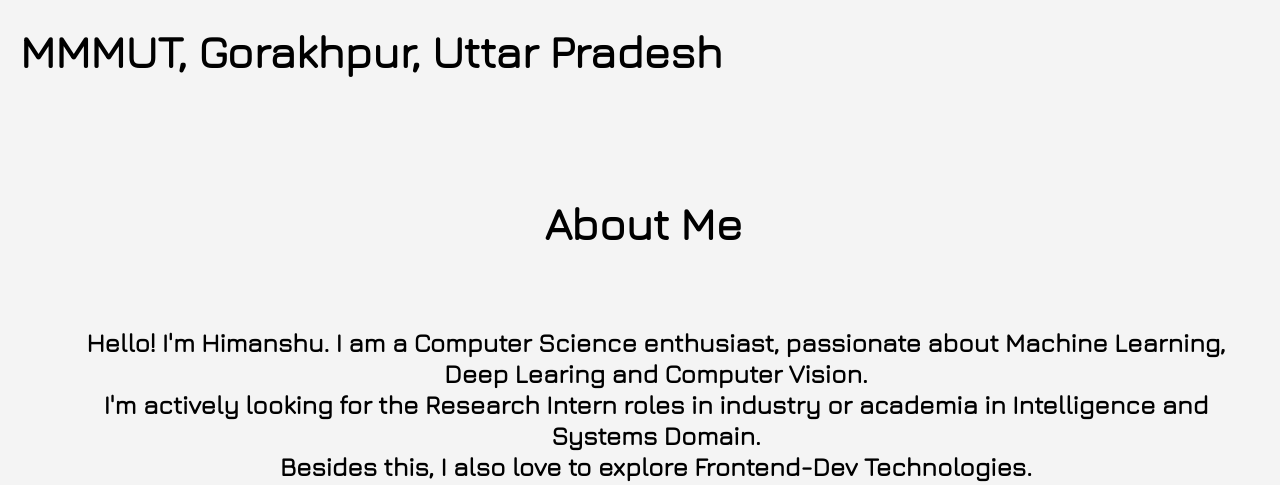
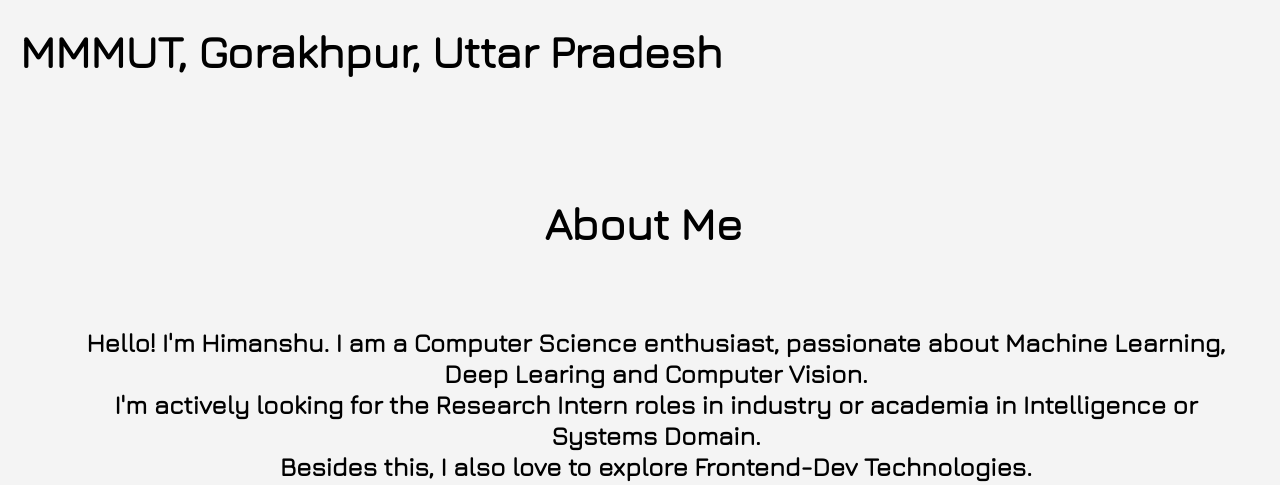
Before and after one commit to himanshud2611/Portfolio, a plain HTML site: page index.html in a window 1280 px wide. Shown: the part 458-943 px from the top of the page. Drawn offline with nearby package versions, Linux system fonts and the light colour scheme.

Commit message:
Update index.html

```diff
--- a/index.html
+++ b/index.html
@@ -62,7 +62,7 @@
       <h2 class="detail">
         <ul>
           <li>Hello! I'm Himanshu. I am a Computer Science enthusiast, passionate about Machine Learning, Deep Learing and Computer Vision.</li>
-          <li>I'm actively looking for the Research Intern roles in industry or academia in Intelligence and Systems Domain.</li>
+          <li>I'm actively looking for the Research Intern roles in industry or academia in Intelligence or Systems Domain.</li>
           <li>Besides this, I also love to explore Frontend-Dev Technologies.</li>
           <li>I'm currently working on Deep Learning Project.</li>
         </ul>
```
